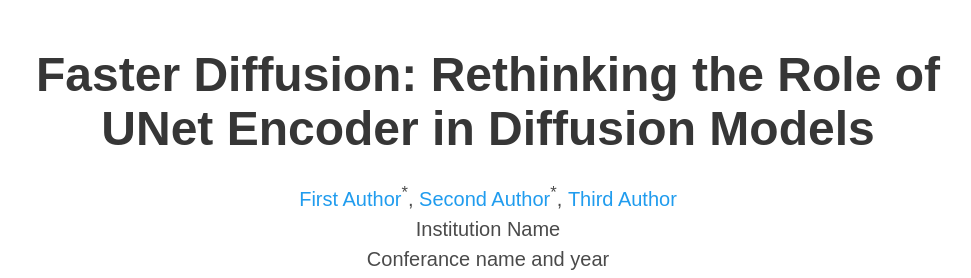
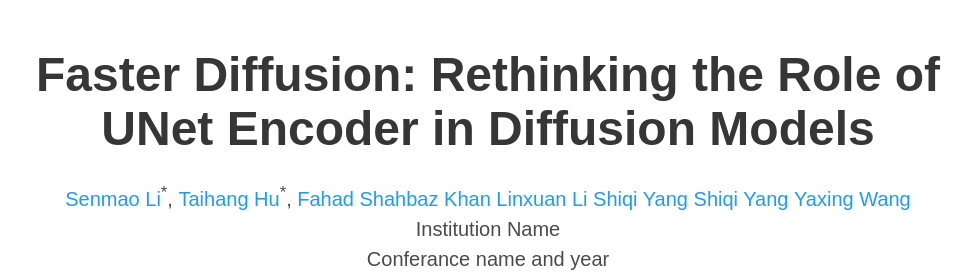
Before and after one commit to sen-mao/FasterDiffusion, a plain HTML site: page index.html in a window 1280 px wide. Shown: the top 278 px of the page, without its empty margins (152-1123 px from the left). Drawn offline with nearby package versions, Linux system fonts and the light colour scheme; some icons are missing; a web font is replaced by a local one.

Commit message:
Update index.html

```diff
--- a/index.html
+++ b/index.html
@@ -56,11 +56,23 @@
             <div class="is-size-5 publication-authors">
               <!-- Paper authors -->
               <span class="author-block">
-                <a href="FIRST AUTHOR PERSONAL LINK" target="_blank">First Author</a><sup>*</sup>,</span>
+                <a href="https://github.com/sen-mao" target="_blank">Senmao Li</a><sup>*</sup>,</span>
                 <span class="author-block">
-                  <a href="SECOND AUTHOR PERSONAL LINK" target="_blank">Second Author</a><sup>*</sup>,</span>
+                  <a href="https://github.com/hutaiHang" target="_blank">Taihang Hu</a><sup>*</sup>,</span>
                   <span class="author-block">
-                    <a href="THIRD AUTHOR PERSONAL LINK" target="_blank">Third Author</a>
+                    <a href="https://sites.google.com/view/fahadkhans/home" target="_blank">Fahad Shahbaz Khan</a>
+                  </span>
+                  <span class="author-block">
+                    <a href="https://github.com/Potato-lover" target="_blank">Linxuan Li</a>
+                  </span>
+                  <span class="author-block">
+                    <a href="https://www.shiqiyang.xyz" target="_blank">Shiqi Yang</a>
+                  </span>
+                  <span class="author-block">
+                    <a href="https://www.shiqiyang.xyz" target="_blank">Shiqi Yang</a>
+                  </span>
+                  <span class="author-block">
+                    <a href="https://yaxingwang.netlify.app/author/yaxing-wang/" target="_blank">Yaxing Wang</a>
                   </span>
                   </div>
 
@@ -73,7 +85,7 @@
                     <div class="publication-links">
                          <!-- Arxiv PDF link -->
                       <span class="link-block">
-                        <a href="https://arxiv.org/pdf/<ARXIV PAPER ID>.pdf" target="_blank"
+                        <a href="https://arxiv.org/pdf/2312.09608.pdf" target="_blank"
                         class="external-link button is-normal is-rounded is-dark">
                         <span class="icon">
                           <i class="fas fa-file-pdf"></i>
@@ -104,13 +116,13 @@
                   </a>
                 </span>
 
-                <!-- ArXiv abstract Link -->
+<!--                 <!-- ArXiv abstract Link -->
                 <span class="link-block">
                   <a href="https://arxiv.org/abs/2312.09608" target="_blank"
                   class="external-link button is-normal is-rounded is-dark">
                   <span class="icon">
                     <i class="ai ai-arxiv"></i>
-                  </span>
+                  </span> -->
                   <span>arXiv</span>
                 </a>
               </span>
```
